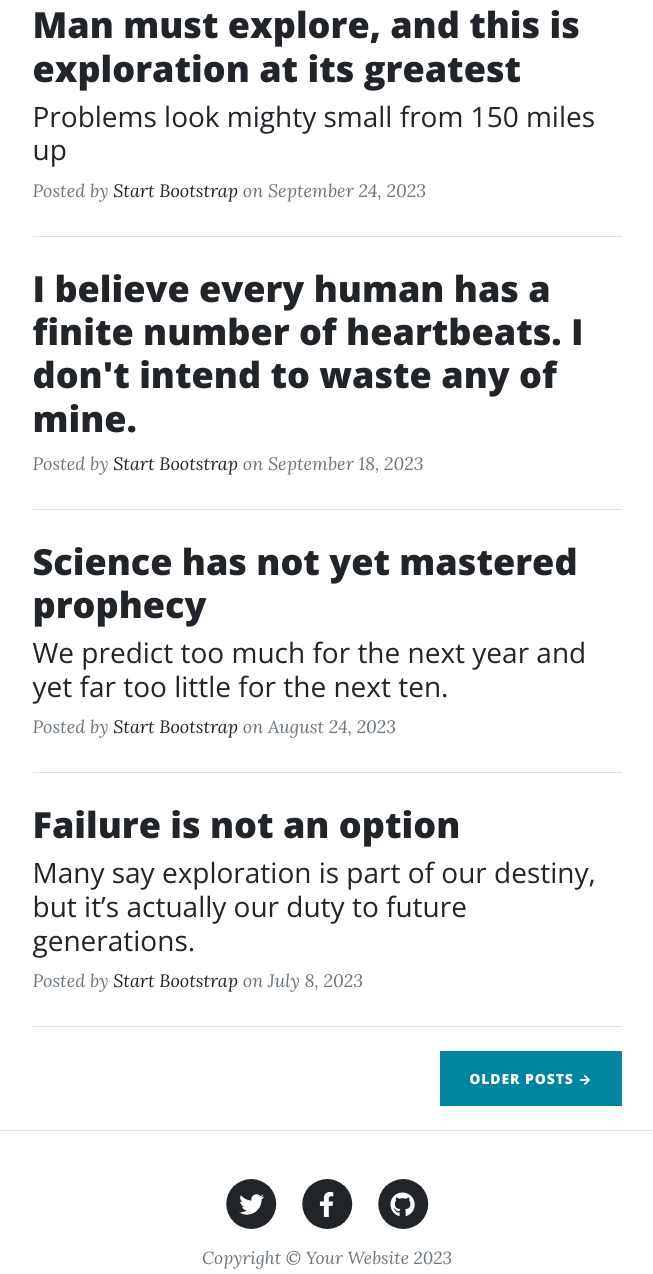
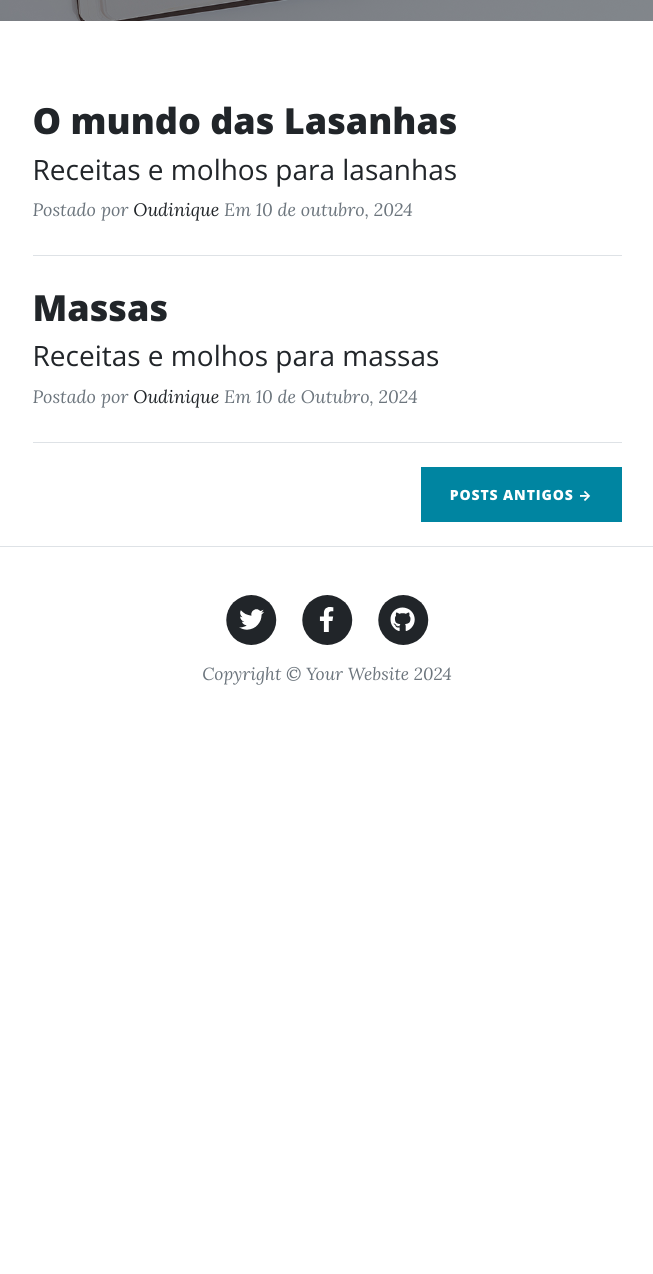
Before and after one commit to oudinique/massas, a plain HTML site: page index.html in a window 1280 px wide. Shown: the part 607-1881 px from the top of the page, without its empty margins (313-966 px from the left). After the commit the page ends 1342 px from the top, so only its background shows below. Drawn offline with nearby package versions, Linux system fonts and the light colour scheme.

Commit message:
htmlCorreto

```diff
--- a/index.html
+++ b/index.html
@@ -19,17 +19,16 @@
         <!-- Navigation-->
         <nav class="navbar navbar-expand-lg navbar-light" id="mainNav">
             <div class="container px-4 px-lg-5">
-                <a class="navbar-brand" href="index.html">Start Bootstrap</a>
+                <a class="navbar-brand" href="index.html">Receitas</a>
                 <button class="navbar-toggler" type="button" data-bs-toggle="collapse" data-bs-target="#navbarResponsive" aria-controls="navbarResponsive" aria-expanded="false" aria-label="Toggle navigation">
-                    Menu:
+                    Menu
                     <i class="fas fa-bars"></i>
                 </button>
                 <div class="collapse navbar-collapse" id="navbarResponsive">
                     <ul class="navbar-nav ms-auto py-4 py-lg-0">
-                        <li class="nav-item"><a class="nav-link px-lg-3 py-3 py-lg-4" href="index.html">Home</a></li>
-                        <li class="nav-item"><a class="nav-link px-lg-3 py-3 py-lg-4" href="about.html">About</a></li>
-                        <li class="nav-item"><a class="nav-link px-lg-3 py-3 py-lg-4" href="post.html">Sample Post</a></li>
-                        <li class="nav-item"><a class="nav-link px-lg-3 py-3 py-lg-4" href="contact.html">Contact</a></li>
+                        <li class="nav-item"><a class="nav-link px-lg-3 py-3 py-lg-4" href="index.html">Pagina Inicial</a></li>
+                        <li class="nav-item"><a class="nav-link px-lg-3 py-3 py-lg-4" href="about.html">Sobre</a></li>
+
                     </ul>
                 </div>
             </div>
@@ -40,8 +39,8 @@
                 <div class="row gx-4 gx-lg-5 justify-content-center">
                     <div class="col-md-10 col-lg-8 col-xl-7">
                         <div class="site-heading">
-                            <h1>Clean Blog</h1>
-                            <span class="subheading">A Blog Theme by Start Bootstrap</span>
+                            <h1>Receitas Culinárias</h1>
+                            <span class="subheading">Compilado de receitas</span>
                         </div>
                     </div>
                 </div>
@@ -54,58 +53,33 @@
                     <!-- Post preview-->
                     <div class="post-preview">
                         <a href="post.html">
-                            <h2 class="post-title">Man must explore, and this is exploration at its greatest</h2>
-                            <h3 class="post-subtitle">Problems look mighty small from 150 miles up</h3>
+                            <h2 class="post-title">O mundo das Lasanhas</h2>
+                            <h3 class="post-subtitle">Receitas e molhos para lasanhas</h3>
                         </a>
                         <p class="post-meta">
-                            Posted by
-                            <a href="#!">Start Bootstrap</a>
-                            on September 24, 2023
+                            Postado por
+                            <a href="#!">Oudinique</a>
+                            Em 10 de outubro, 2024
                         </p>
                     </div>
                     <!-- Divider-->
                     <hr class="my-4" />
                     <!-- Post preview-->
                     <div class="post-preview">
-                        <a href="post.html"><h2 class="post-title">I believe every human has a finite number of heartbeats. I don't intend to waste any of mine.</h2></a>
+                        <a href="post.html"><h2 class="post-title">Massas</h2>
+                        <h3 class="post-subtitle">Receitas e molhos para massas</h3>
+                    </a>
                         <p class="post-meta">
-                            Posted by
-                            <a href="#!">Start Bootstrap</a>
-                            on September 18, 2023
+                            Postado por
+                            <a href="#!">Oudinique</a>
+                            Em 10 de Outubro, 2024
                         </p>
-                    </div>
-                    <!-- Divider-->
-                    <hr class="my-4" />
-                    <!-- Post preview-->
-                    <div class="post-preview">
-                        <a href="post.html">
-                            <h2 class="post-title">Science has not yet mastered prophecy</h2>
-                            <h3 class="post-subtitle">We predict too much for the next year and yet far too little for the next ten.</h3>
-                        </a>
-                        <p class="post-meta">
-                            Posted by
-                            <a href="#!">Start Bootstrap</a>
-                            on August 24, 2023
-                        </p>
-                    </div>
-                    <!-- Divider-->
-                    <hr class="my-4" />
-                    <!-- Post preview-->
-                    <div class="post-preview">
-                        <a href="post.html">
-                            <h2 class="post-title">Failure is not an option</h2>
-                            <h3 class="post-subtitle">Many say exploration is part of our destiny, but it’s actually our duty to future generations.</h3>
-                        </a>
-                        <p class="post-meta">
-                            Posted by
-                            <a href="#!">Start Bootstrap</a>
-                            on July 8, 2023
-                        </p>
-                    </div>
+
+
                     <!-- Divider-->
                     <hr class="my-4" />
                     <!-- Pager-->
-                    <div class="d-flex justify-content-end mb-4"><a class="btn btn-primary text-uppercase" href="#!">Older Posts →</a></div>
+                    <div class="d-flex justify-content-end mb-4"><a class="btn btn-primary text-uppercase" href="#!">Posts antigos →</a></div>
                 </div>
             </div>
         </div>
@@ -140,7 +114,7 @@
                                 </a>
                             </li>
                         </ul>
-                        <div class="small text-center text-muted fst-italic">Copyright &copy; Your Website 2023</div>
+                        <div class="small text-center text-muted fst-italic">Copyright &copy; Your Website 2024</div>
                     </div>
                 </div>
             </div>
```
Also changed, not shown: about.html (+6 -6 lines).
